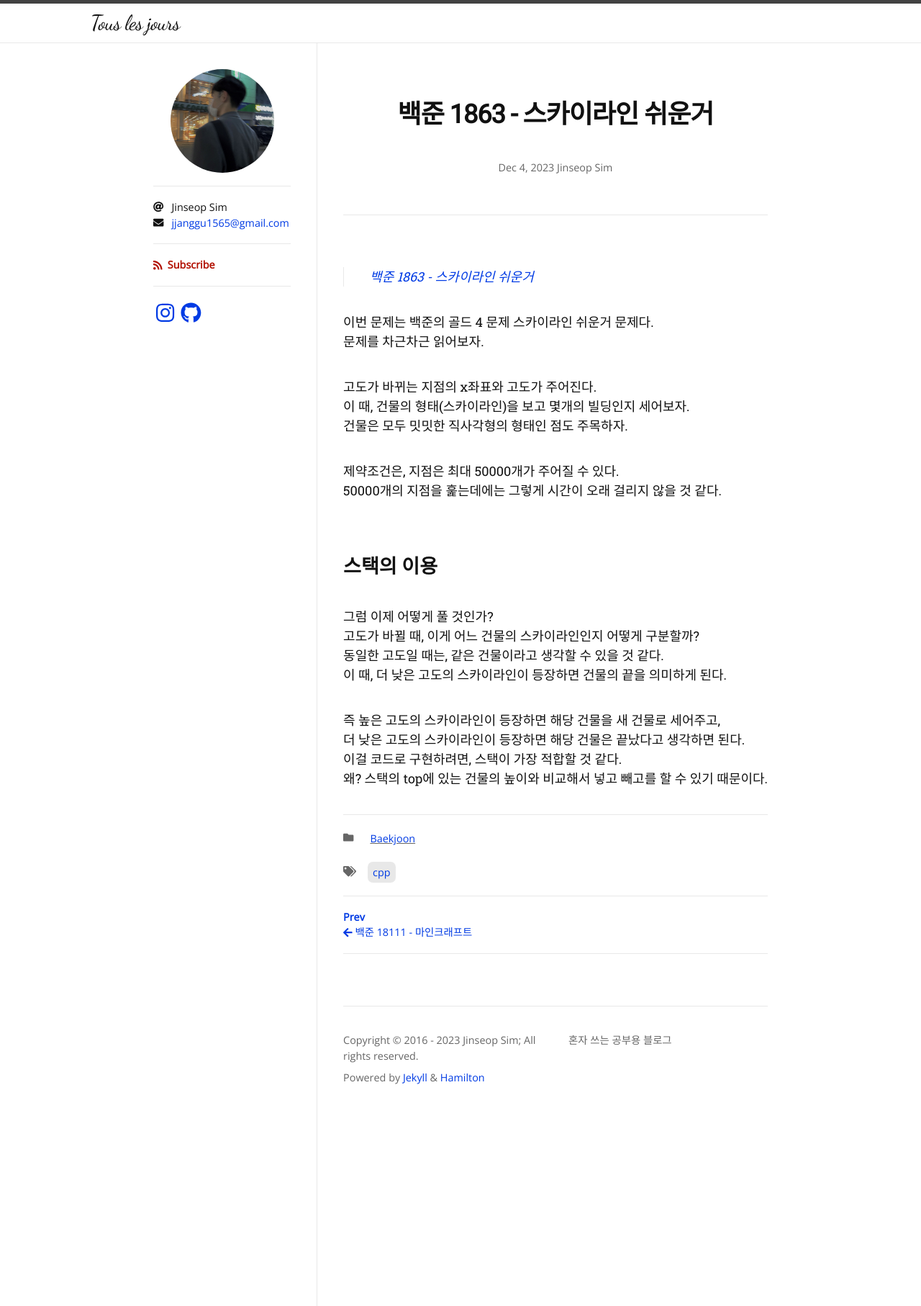
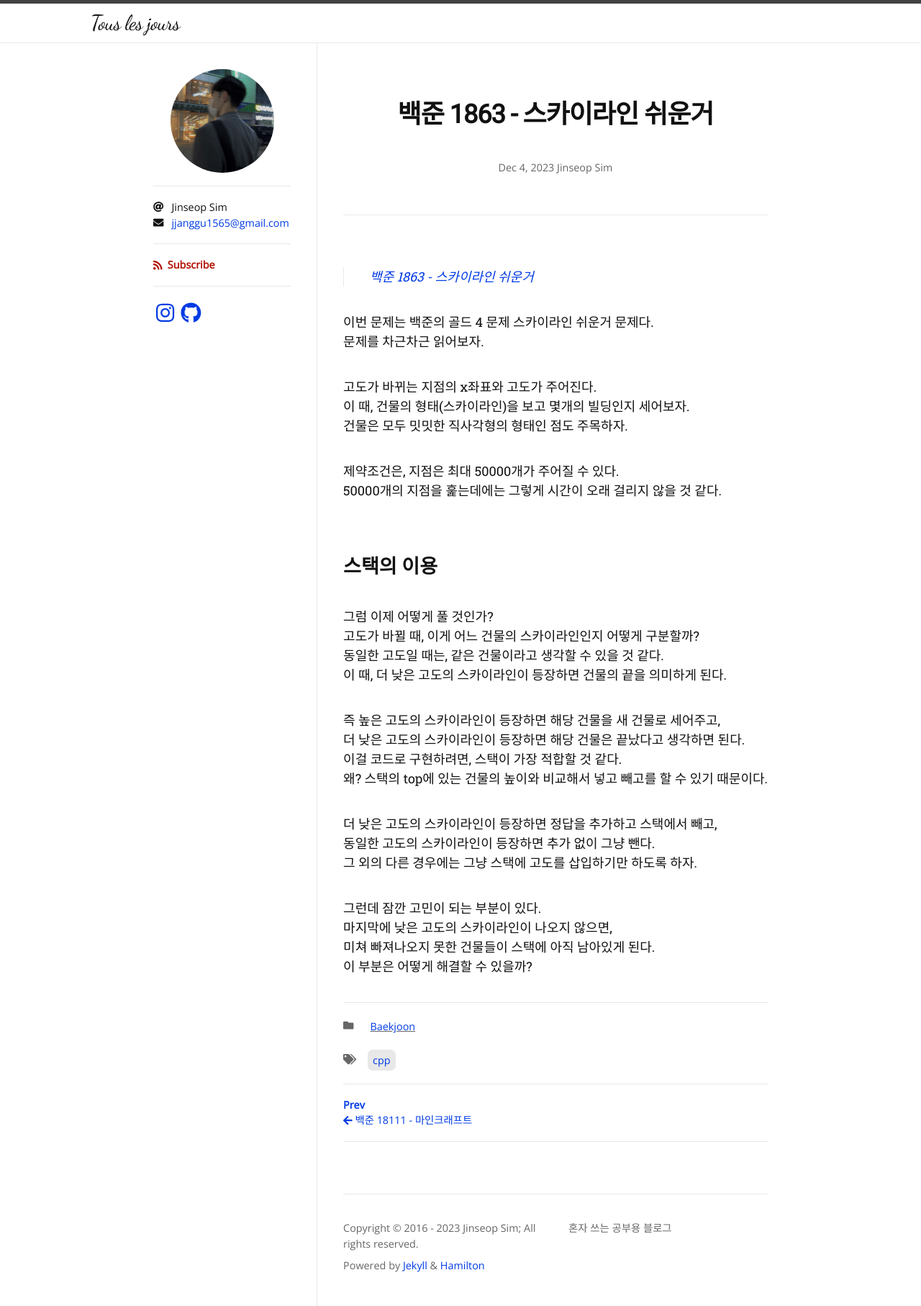
Before and after one commit to Jinseop-Sim/Jinseop-Sim.github.io, a Jekyll site: the page built from _posts/2023-12-04-bj-1863.md, in a window 1280 px wide. Shown: the whole page at 72% size. Built offline with Jekyll 4.4.1, drawn with Linux system fonts in a browser that asks for light colours; nearby versions of some CDN libraries; some web fonts are replaced.

Commit message:
글 수정

```diff
--- a/_posts/2023-12-04-bj-1863.md
+++ b/_posts/2023-12-04-bj-1863.md
@@ -28,3 +28,12 @@ author:
 더 낮은 고도의 스카이라인이 등장하면 해당 건물은 끝났다고 생각하면 된다.
 이걸 코드로 구현하려면, 스택이 가장 적합할 것 같다.
 왜? 스택의 top에 있는 건물의 높이와 비교해서 넣고 빼고를 할 수 있기 때문이다.
+
+더 낮은 고도의 스카이라인이 등장하면 정답을 추가하고 스택에서 빼고,
+동일한 고도의 스카이라인이 등장하면 추가 없이 그냥 뺀다.
+그 외의 다른 경우에는 그냥 스택에 고도를 삽입하기만 하도록 하자.
+
+그런데 잠깐 고민이 되는 부분이 있다.
+마지막에 낮은 고도의 스카이라인이 나오지 않으면,
+미쳐 빠져나오지 못한 건물들이 스택에 아직 남아있게 된다.
+이 부분은 어떻게 해결할 수 있을까?
```
